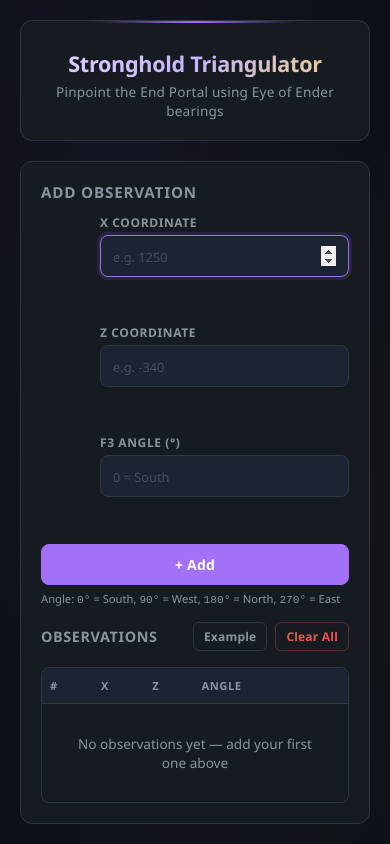
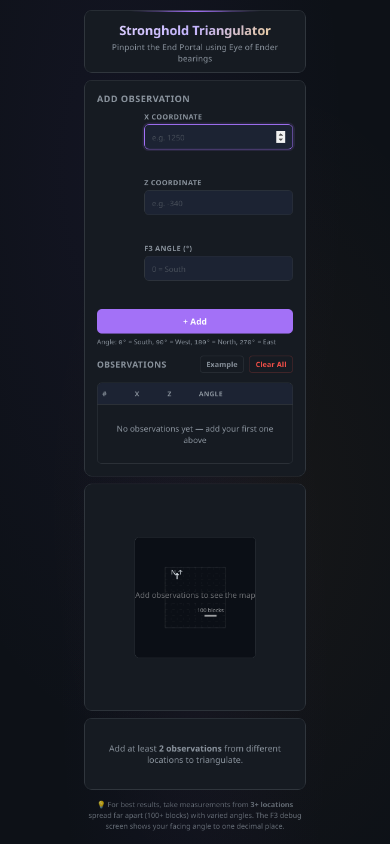
Before and after one commit to MrmysteryV/Minecraft-Stronghold-Triangulator, a plain HTML site: page index.html in a window 390 px wide. Shown: the top 844 px of the page. Drawn offline with Linux system fonts and the light colour scheme.

Commit message:
Enhance layout responsiveness and viewport fitting
Added responsive design features and viewport fitting logic.

```diff
--- a/index.html
+++ b/index.html
@@ -32,11 +32,20 @@
             box-sizing: border-box;
         }
 
+        html {
+            width: 100%;
+            height: 100%;
+            overflow: hidden;
+        }
+
         body {
             background: var(--bg);
             color: var(--text);
             font-family: var(--font);
-            min-height: 100vh;
+            width: 100%;
+            height: 100vh;
+            height: 100dvh;
+            overflow: hidden;
             display: flex;
             justify-content: center;
             align-items: flex-start;
@@ -54,6 +63,9 @@
             display: flex;
             flex-direction: column;
             gap: 20px;
+            transform: scale(var(--app-scale, 1));
+            transform-origin: top center;
+            will-change: transform;
         }
 
         .header {
@@ -447,10 +459,30 @@
             font-size: 0.72rem;
         }
 
+        /* Use a denser layout on shorter desktop windows before scaling. */
+        @media (max-height: 850px) and (min-width: 801px) {
+            body { padding: 10px; }
+            .app-container { gap: 10px; }
+            .header { padding: 16px 20px 12px; }
+            .header h1 { font-size: 1.45rem; }
+            .header .subtitle { font-size: 0.78rem; }
+            .main-content { gap: 10px; }
+            .panel { padding: 14px; }
+            .panel-left { gap: 10px; }
+            .panel-right { padding: 10px; }
+            .results-section { padding: 12px 16px; gap: 12px; }
+            .result-location-card { padding: 8px 12px; }
+            .info-banner { font-size: 0.68rem; line-height: 1.3; }
+            .table-wrap { max-height: 220px; }
+        }
+
         @media (max-width: 800px) {
-            .main-content { flex-direction: column; }
+            body { padding: 10px; }
+            .app-container { gap: 12px; }
+            .main-content { flex-direction: column; gap: 12px; }
             .panel-left, .panel-right { flex: 1 1 auto; min-width: auto; }
             .panel-right { min-height: 380px; }
+            .header { padding: 18px 16px 14px; }
             .header h1 { font-size: 1.35rem; }
             .result-coords { font-size: 1.1rem; }
             .input-row { flex-direction: column; }
@@ -546,6 +578,7 @@
             const canvas = document.getElementById('vizCanvas');
             const ctx = canvas.getContext('2d');
             const canvasPanel = document.getElementById('canvasPanel');
+            const appContainer = document.querySelector('.app-container');
 
             // ────────────────────────────────────
             // State
@@ -576,6 +609,37 @@
 
             function getColor(index) {
                 return LINE_COLORS[index % LINE_COLORS.length];
+            }
+
+            let fitFrame = null;
+
+            function scheduleViewportFit() {
+                if (fitFrame !== null) cancelAnimationFrame(fitFrame);
+
+                fitFrame = requestAnimationFrame(() => {
+                    fitFrame = null;
+
+                    // Measure the app at its natural size, then shrink only if needed.
+                    appContainer.style.setProperty('--app-scale', '1');
+
+                    const bodyStyle = getComputedStyle(document.body);
+                    const horizontalPadding = parseFloat(bodyStyle.paddingLeft) + parseFloat(bodyStyle.paddingRight);
+                    const verticalPadding = parseFloat(bodyStyle.paddingTop) + parseFloat(bodyStyle.paddingBottom);
+                    const availableWidth = Math.max(1, window.innerWidth - horizontalPadding);
+                    const availableHeight = Math.max(1, window.innerHeight - verticalPadding);
+                    const naturalWidth = Math.max(1, appContainer.scrollWidth);
+                    const naturalHeight = Math.max(1, appContainer.scrollHeight);
+                    const scale = Math.min(
+                        1,
+                        availableWidth / naturalWidth,
+                        availableHeight / naturalHeight
+                    );
+
+                    appContainer.style.setProperty('--app-scale', scale.toFixed(4));
+
+                    // Redraw after fitting so the canvas remains sharp and aligned.
+                    drawCanvas();
+                });
             }
 
             function clearValidationErrors() {
@@ -1050,7 +1114,7 @@
             function updateAll() {
                 updateTable();
                 updateResults();
-                drawCanvas();
+                scheduleViewportFit();
             }
 
             function addObservation(x, z, angleDeg) {
@@ -1132,7 +1196,7 @@
             let resizeTimeout;
             window.addEventListener('resize', () => {
                 clearTimeout(resizeTimeout);
-                resizeTimeout = setTimeout(drawCanvas, 150);
+                resizeTimeout = setTimeout(scheduleViewportFit, 150);
             });
 
             // Initial render
```
